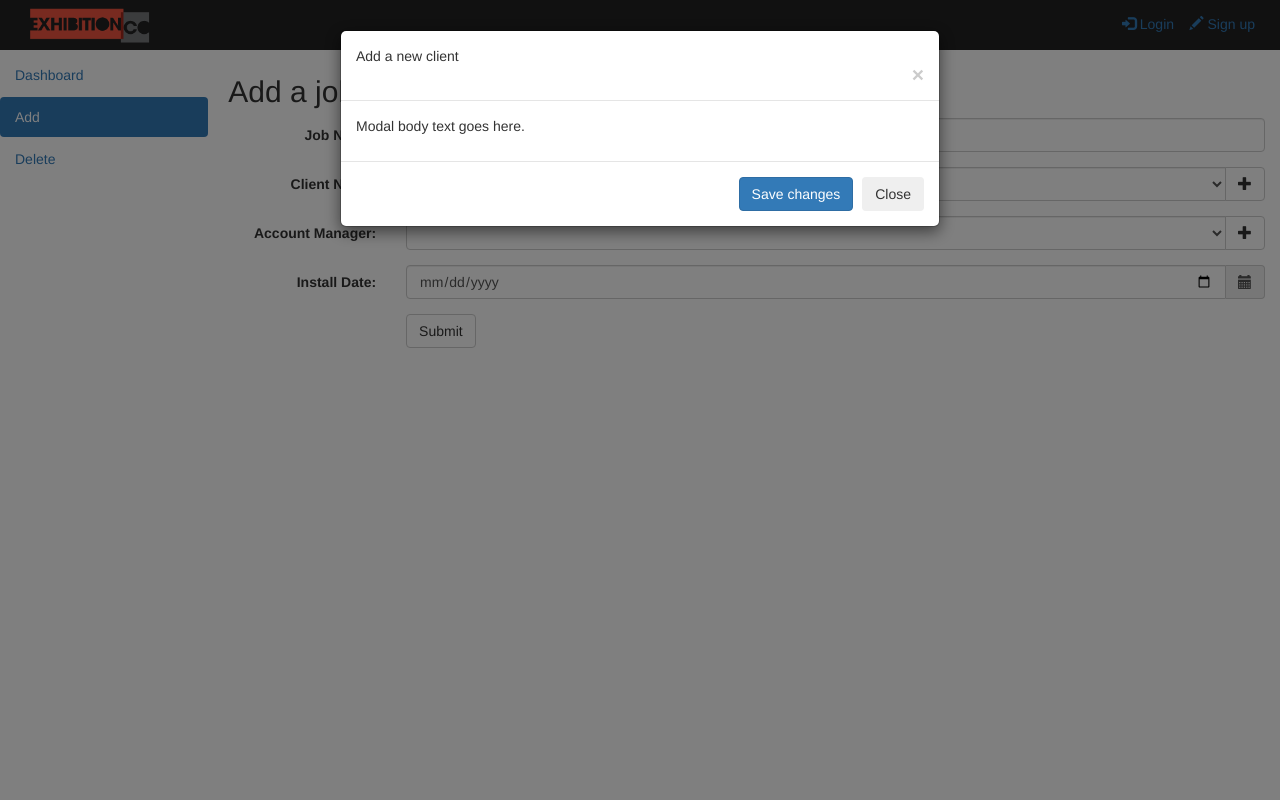
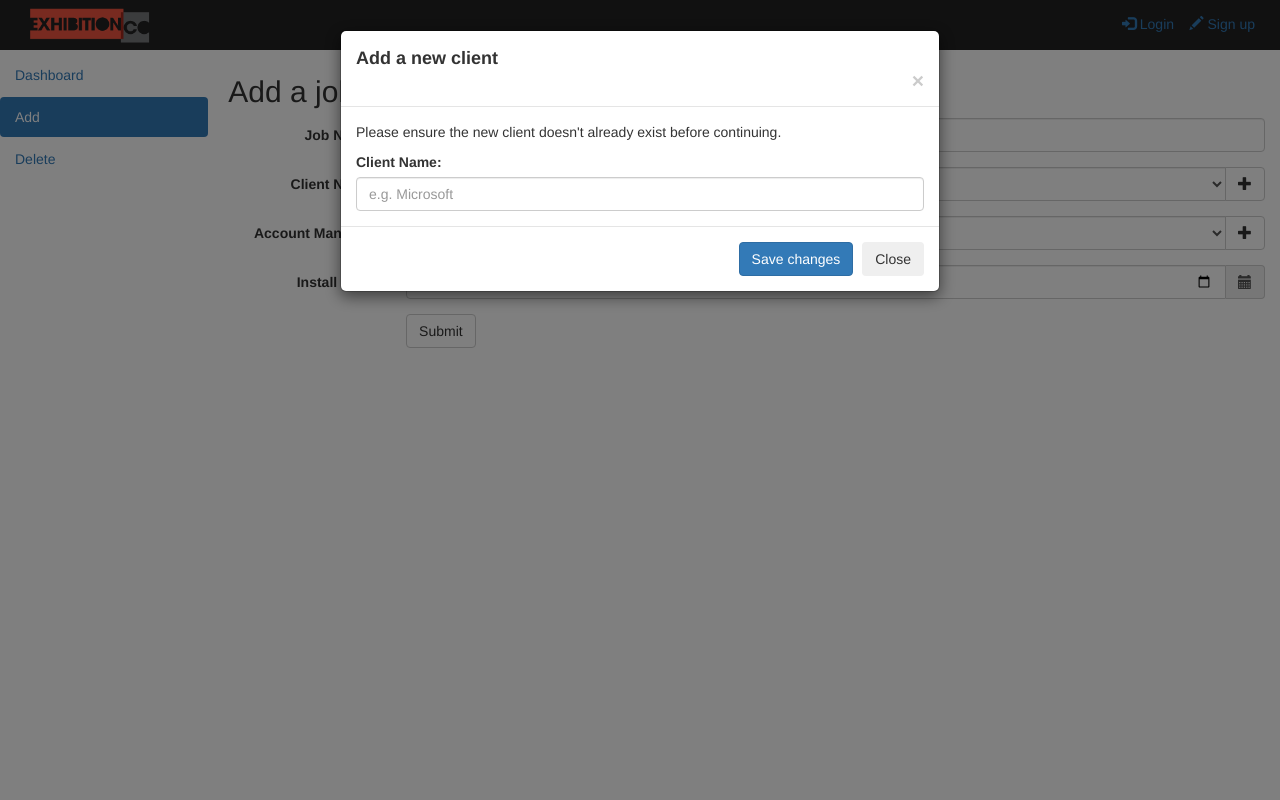
Before and after one commit to FinnBuick/JobApp, a Flask app: page /addjob/ in a window 1280 px wide, after a click that opens the changed part. Run offline with Flask 2, Linux system fonts and the light colour scheme; data that the repository does not hold is empty; parts of the project's set-up code (start-up, migrations or seed data) failed here and were passed over; some libraries are stand-ins or nearby versions.

Commit message:
Working on add client backend

```diff
--- a/app/forms.py
+++ b/app/forms.py
@@ -20,7 +20,8 @@ class RegistrationForm(FlaskForm):
 
 class JobForm(FlaskForm):
     jobname = StringField(u'jobname', validators=[DataRequired(), length(max=65)])
-    clientname = SelectField(u'clientname', validators=[DataRequired(), length(max=65)])
+    clientnameselect = SelectField(u'clientname', validators=[DataRequired(), length(max=65)])
     installdate = DateField(u'installdate',format='%Y-%m-%d',  validators=[DataRequired()])
     accountmanager = SelectField(u'accountmanager', validators=[DataRequired(), length(max=65)])
+    newclientname = StringField(u'clientname', validators=[DataRequired(), length(max=65)])
     submit = SubmitField(u'Submit')
--- a/app/templates/addjob.html
+++ b/app/templates/addjob.html
@@ -26,9 +26,10 @@
             <label class="control-label col-sm-2" for="clientname">Client Name:</label>
             <div class="col-sm-10">
                 <div class='input-group'>
-                    {{ form.clientname(class="form-control", id="clientname") }}
+                    {{ form.clientnameselect(class="form-control", id="clientname") }}
                     <span class="input-group-btn">
-                        <button type="button" class="btn btn-default" data-toggle="modal" data-target="#addClient"><span class="glyphicon glyphicon-plus"></span></button>
+                        <button type="button" class="btn btn-default" data-toggle="modal" data-target="#addClient"><span
+                                class="glyphicon glyphicon-plus"></span></button>
                     </span>
                 </div>
             </div>
@@ -40,7 +41,8 @@
                 <div class="input-group">
                     {{ form.accountmanager(class="form-control" , id="accmanager" ) }}
                     <span class="input-group-btn">
-                        <button type="button" class="btn btn-default"><span class="glyphicon glyphicon-plus"></span></button>
+                        <button type="button" class="btn btn-default" data-toggle="modal"
+                                data-target="#addAccountManager"><span class="glyphicon glyphicon-plus"></span></button>
                     </span>
                 </div>
             </div>
@@ -71,13 +73,15 @@
     <div class="modal-dialog" role="document">
         <div class="modal-content">
             <div class="modal-header">
-        <h5 class="modal-title">Add a new client</h5>
+                <h4 class="modal-title"><strong>Add a new client</strong></h4>
                 <button type="button" class="close" data-dismiss="modal" aria-label="Close">
                     <span aria-hidden="true">&times;</span>
                 </button>
             </div>
             <div class="modal-body">
-        <p>Modal body text goes here.</p>
+                <p>Please ensure the new client doesn't already exist before continuing.</p>
+                <label class="control-label" for="newclientname">Client Name:</label>
+                {{ form.newclientname(placeholder="e.g. Microsoft", class="form-control", id="newclientname") }}
             </div>
             <div class="modal-footer">
                 <button type="button" class="btn btn-primary">Save changes</button>
--- a/app/templates/deletejob.html
+++ b/app/templates/deletejob.html
@@ -92,7 +92,7 @@ $(document).on("click", ".open-ConfirmDialog", function () {
         <div class="modal-content">
             <div class="modal-header">
                 <button type="button" class="close" data-dismiss="modal">&times;</button>
-                <h4 class="modal-title">Confirm Delete</h4>
+                <h4 class="modal-title"><strong>Confirm Delete</strong></h4>
             </div>
             <div class="modal-body">
                 <p>Are you sure you want to delete this record?</p>
--- a/app/views.py
+++ b/app/views.py
@@ -54,7 +54,7 @@ def add_job():
         return (str(e))
 
     form = JobForm(request.form)
-    form.clientname.choices = clientchoices
+    form.clientnameselect.choices = clientchoices
     form.accountmanager.choices = accmanagerchoices
 
     # Handle form data and update database
@@ -64,7 +64,7 @@ def add_job():
         if form.validate_on_submit():
 
             jobname = form.jobname.data
-            clientname = form.clientname.data
+            clientname = form.clientnameselect.data
             startdate = datetime.date.today()
             installdate = form.installdate.data
             accountmanager = form.accountmanager.data
@@ -74,8 +74,8 @@ def add_job():
 
             conn.commit()
 
+            #POST new job to TSheets using tsheetsAPI
             cursor.execute("SELECT `JobID` FROM job WHERE `JobName` = '{0}' LIMIT 1".format(jobname))
-
             jobid = cursor.fetchone()
             jobid = str(jobid[0])
             statuscode = post_new_job(jobid, jobname, clientname)
```
Lines whose indentation alone changed are shown as unchanged.
